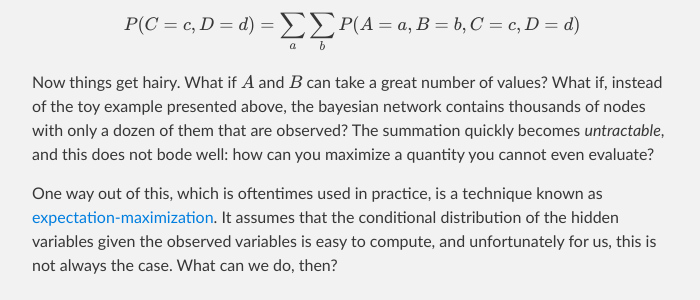
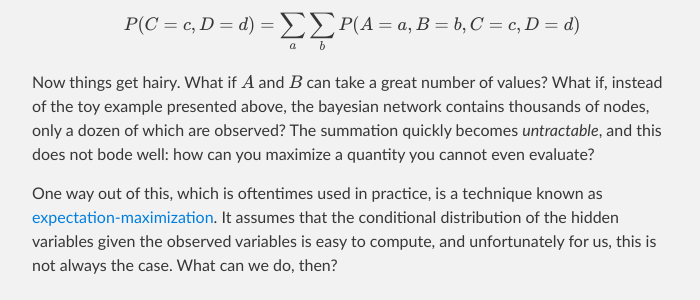
Before and after one commit to vdumoulin/morphing_faces, a Jekyll site: the page built from index.md, in a window 1280 px wide and 900 px high, scrolled down 2591 px. Shown: the part 188-488 px from the top of the window, without its empty margins (288-988 px from the left). Built offline with Jekyll 4.4.1, drawn with Linux system fonts in a browser that asks for light colours; formulas are drawn with MathJax 3; the repository's description, which GitHub fills in, is left out.

Commit message:
Improve formulation

```diff
--- a/index.md
+++ b/index.md
@@ -109,7 +109,7 @@ the likelihood of \\( C \\) and \\( D \\) under the model, i.e. maximize
 
 Now things get hairy. What if \\( A \\) and \\( B \\) can take a great number of
 values? What if, instead of the toy example presented above, the bayesian
-network contains thousands of nodes with only a dozen of them that are observed?
+network contains thousands of nodes, only a dozen of which are observed?
 The summation quickly becomes _untractable_, and this does not bode well: how
 can you maximize a quantity you cannot even evaluate?
 
```
